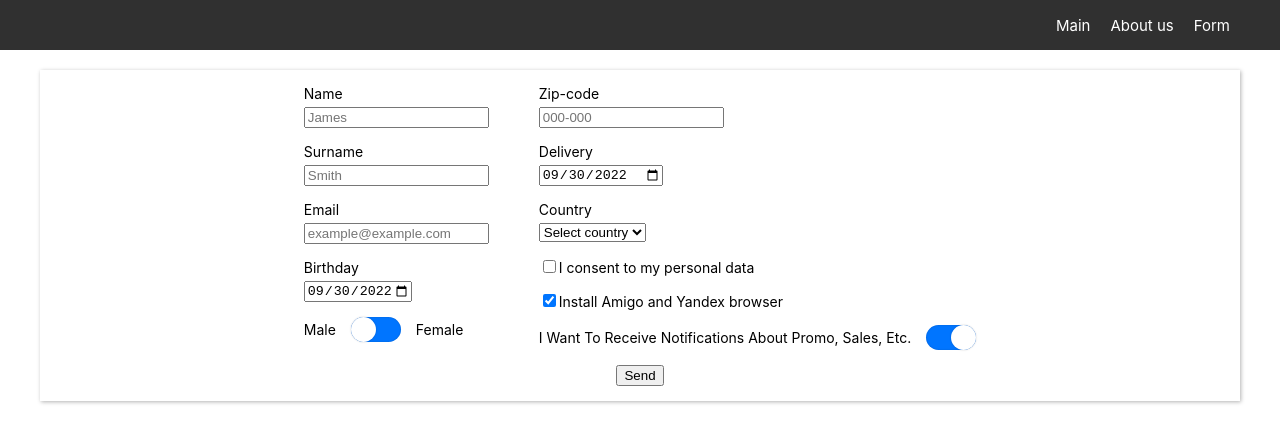
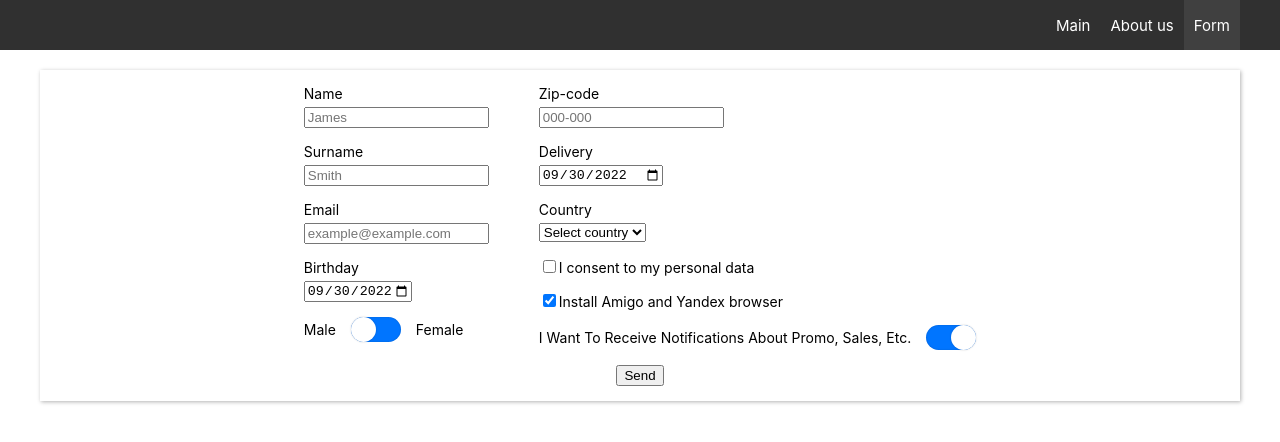
Before and after one commit to Wsko-12/wsko-12-REACT2022Q3, a React (Create React App) app in the folder app/: page /form in a window 1280 px wide. Shown: the top 442 px of the page. Built offline with nearby package versions, Linux system fonts and the light colour scheme.

Commit message:
fix: nav link active class

```diff
--- a/app/src/components/Header/HeaderNav/HeaderNav.tsx
+++ b/app/src/components/Header/HeaderNav/HeaderNav.tsx
@@ -1,18 +1,25 @@
 import React, { Component } from 'react';
 import { NavLink } from 'react-router-dom';
 import styles from './header-nav.module.css';
+
+type classNameProps = {
+  isActive: boolean;
+  isPending: boolean;
+};
+
+const getClassName = ({ isActive }: classNameProps) => (isActive ? styles.active : undefined);
 
 export default class HeaderNav extends Component {
   render() {
     return (
       <nav className={styles['header-nav']}>
-        <NavLink end to="/" className={`${styles['header-nav__link']} ${styles.link}`}>
+        <NavLink end to="/" className={getClassName}>
           Main
         </NavLink>
-        <NavLink to="/about" className={`${styles['header-nav__link']} ${styles.link}`}>
+        <NavLink to="/about" className={getClassName}>
           About us
         </NavLink>
-        <NavLink to="/form" className={`${styles['header-nav__link']} ${styles.link}`}>
+        <NavLink to="/form" className={getClassName}>
           Form
         </NavLink>
       </nav>
--- a/app/src/components/Header/HeaderNav/header-nav.module.css
+++ b/app/src/components/Header/HeaderNav/header-nav.module.css
@@ -3,7 +3,7 @@
     align-items: center;
     height: 100%;
 }
-.header-nav__link{
+.header-nav a{
     padding: 0 10px;
     height: 100%;
     display: flex;
@@ -13,14 +13,14 @@
     font-size: 1.5rem;
 }
 
-.header-nav__link:visited{
+.header-nav a.active{
+    background-color: #404040;
+}
+
+.header-nav a:visited{
     color: white;
 }
 
-.header-nav__link.active{
-    background-color: #404040;
-}
-
-.header-nav__link:hover{
+.header-nav a:hover{
     background-color: #505050;
 }
```
